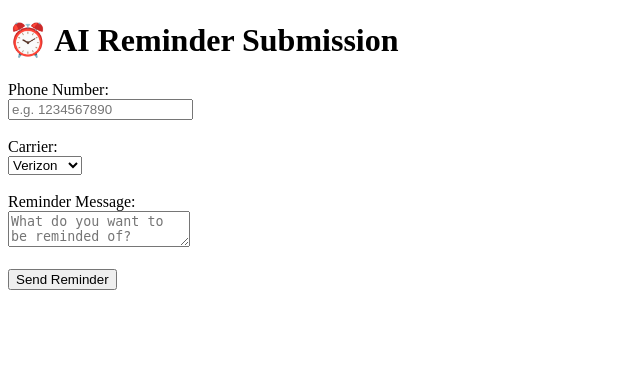
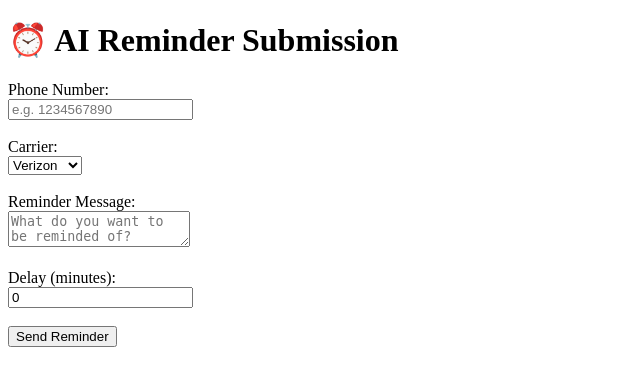
Before and after one commit to Trevorcofc/ai-reminder-app, a Flask app: page / in a window 1280 px wide. Shown: the top 386 px of the page, without its empty margins (0-640 px from the left). Run offline with Flask 3, Linux system fonts and the light colour scheme.

Commit message:
Update index.html

```diff
--- a/templates/index.html
+++ b/templates/index.html
@@ -20,6 +20,9 @@
         <label>Reminder Message:</label><br>
         <textarea name="message" placeholder="What do you want to be reminded of?" required></textarea><br><br>
 
+        <label>Delay (minutes):</label><br>
+        <input type="number" name="delay" min="0" value="0"><br><br>
+
         <button type="submit">Send Reminder</button>
     </form>
 </body>
```
